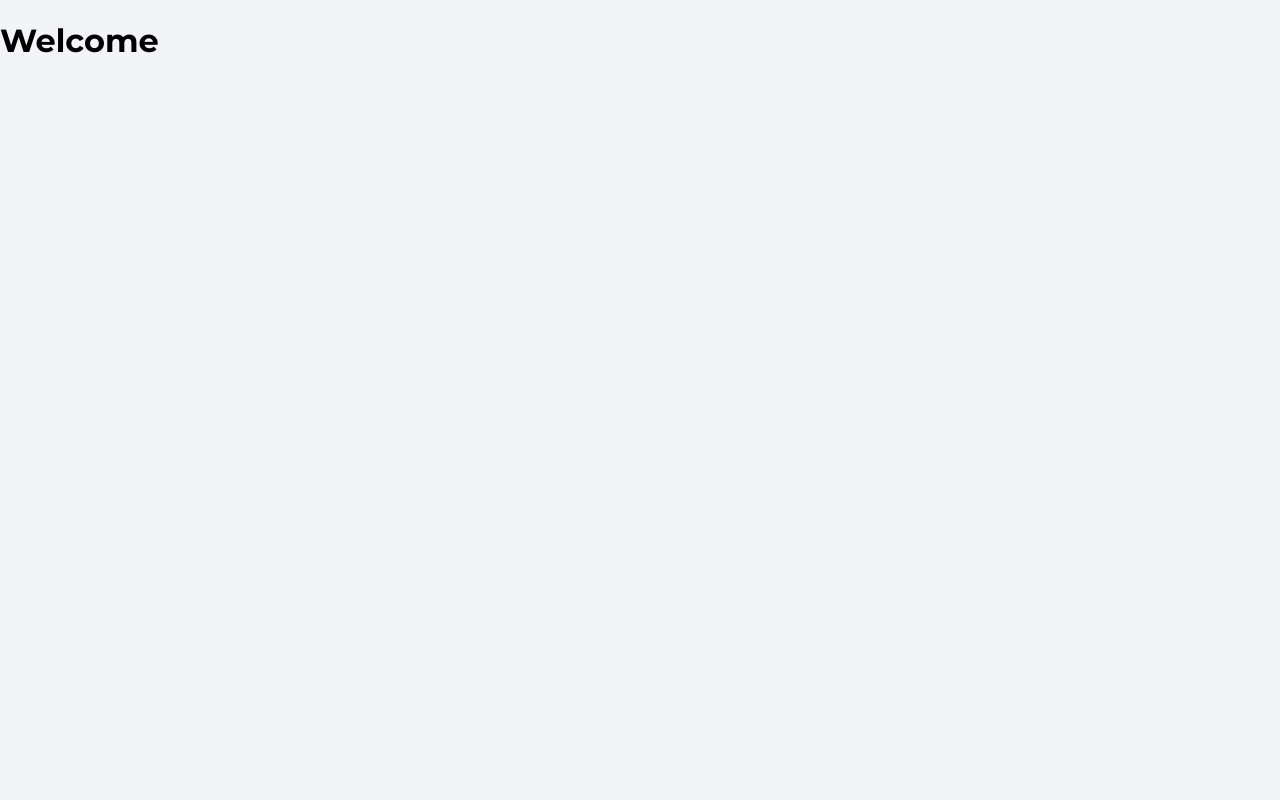
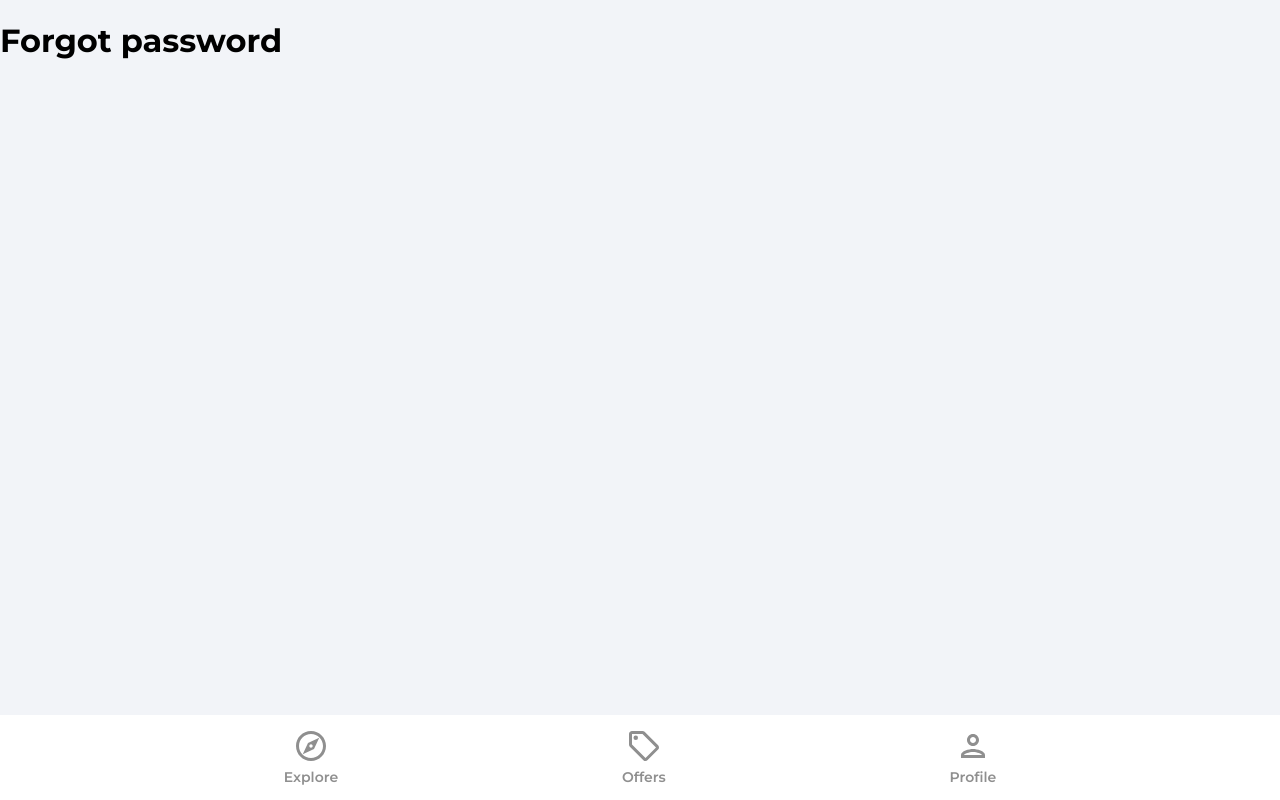
Before and after one commit to DhanushUpadya/House-Marketing-App, a React (Create React App) app: page /forgotpassword in a window 1280 px wide. Built offline with nearby package versions, Linux system fonts and the light colour scheme.

Commit message:
Added Navbar component

```diff
--- a/package.json
+++ b/package.json
@@ -9,6 +9,7 @@
     "firebase": "^9.14.0",
     "react": "^18.2.0",
     "react-dom": "^18.2.0",
+    "react-router-dom": "^6.4.3",
     "react-scripts": "5.0.1",
     "web-vitals": "^2.1.4"
   },
--- a/src/App.js
+++ b/src/App.js
@@ -1,8 +1,35 @@
+import {BrowserRouter as Router, Routes, Route}  from 'react-router-dom'
+import Explore from './pages/Explore';
+import Forgotpassword from './pages/Forgotpassword';
+import Navbar from './pages/Navbar';
+import Offers from './pages/Offers';
+import Profile from './pages/Profile';
+import Signin from './pages/Signin';
+import Signup from './pages/Signup';
+
+
 
 function App() {
   return (
    <>
-   <h1>Welcome</h1></>
+   <Router>
+    <Routes>
+      <Route path='/' element={<Explore/>}/>
+
+      <Route path='/forgotpassword' element={<Forgotpassword/>}/>
+
+      <Route path='/offers' element={<Offers/>}/>
+
+      <Route path='/profile' element={<Signin/>}/>
+
+      <Route path='/signin' element={<Signin/>}/>
+
+      <Route path='/signup' element={<Signup/>}/>
+    </Routes>
+
+    <Navbar/>
+   </Router>
+ </>
   );
 }
 
--- /dev/null
+++ b/src/pages/Explore.jsx
@@ -0,0 +1,11 @@
+import React from 'react'
+
+function Explore() {
+  return (
+    <div>
+      <h1>Explore</h1>
+    </div>
+  )
+}
+
+export default Explore
--- /dev/null
+++ b/src/pages/Forgotpassword.jsx
@@ -0,0 +1,10 @@
+
+function Forgotpassword() {
+    return (
+      <div>
+        <h1>Forgot password</h1>
+      </div>
+    )
+  }
+
+  export default Forgotpassword
--- /dev/null
+++ b/src/pages/Navbar.jsx
@@ -0,0 +1,44 @@
+import {useNavigate, useLocation} from 'react-router-dom'
+import {ReactComponent as OfferIcon} from '../assets/svg/localOfferIcon.svg'
+
+import {ReactComponent as ExploreIcon} from '../assets/svg/exploreIcon.svg'
+
+import {ReactComponent as PersonOutlineIcon} from '../assets/svg/personOutlineIcon.svg'
+function Navbar() {
+
+    const navigate = useNavigate()
+    const location = useLocation()
+
+    const pathMatchRoute = (route)=>{
+        if(route === location.pathname){
+            console.log(route,location.pathname);
+            return true
+        }
+    }
+  return (
+    <footer className='navbar'>
+        <nav className='navbarNav'>
+            <ul className="navbarListItems">
+                <li className="navbarListItem">
+                    <ExploreIcon fill={pathMatchRoute('/') ? '#2c2c2c' : '#8f8f8f'} width='36px' height='36px' onClick={()=>navigate('/')}/>
+                    <p className={pathMatchRoute('/')? 'navbarListItemNameActive' : 'navbarListItemName'}> Explore </p>
+
+                </li>
+
+                <li className="navbarListItem">
+                    <OfferIcon fill={pathMatchRoute('/offers') ? '#2c2c2c' : '#8f8f8f'} width='36px' height='36px' onClick={()=>navigate('/offers')}/>
+                    <p className={pathMatchRoute('/offers')? 'navbarListItemNameActive' : 'navbarListItemName'}> Offers </p>
+                </li>
+
+                <li className="navbarListItem">
+                    <PersonOutlineIcon fill={pathMatchRoute('/profile') ? '#2c2c2c' : '#8f8f8f'} width='36px' height='36px' onClick={()=>navigate('/profile')}/>
+                    <p className={pathMatchRoute('/profile')? 'navbarListItemNameActive' : 'navbarListItemName'}> Profile </p>
+                </li>
+            </ul>
+        </nav>
+    </footer>
+
+  )
+}
+
+export default Navbar
--- /dev/null
+++ b/src/pages/Offers.jsx
@@ -0,0 +1,11 @@
+import React from 'react'
+
+function Offers() {
+  return (
+    <div>
+      <h1>Offers</h1>
+    </div>
+  )
+}
+
+export default Offers
--- /dev/null
+++ b/src/pages/Profile.jsx
@@ -0,0 +1,10 @@
+
+function Profile() {
+  return (
+    <div>
+      <h1>Profile</h1>
+    </div>
+  )
+}
+
+export default Profile
--- /dev/null
+++ b/src/pages/Signin.jsx
@@ -0,0 +1,10 @@
+
+function Signin() {
+    return (
+      <div>
+        <h1>Sign in</h1>
+      </div>
+    )
+  }
+
+  export default Signin
--- /dev/null
+++ b/src/pages/Signup.jsx
@@ -0,0 +1,10 @@
+
+function Signup() {
+    return (
+      <div>
+        <h1>Sign up</h1>
+      </div>
+    )
+  }
+
+  export default Signup
```
Also changed, not shown: 1 other file (tests, documents, lock files or other folders).
